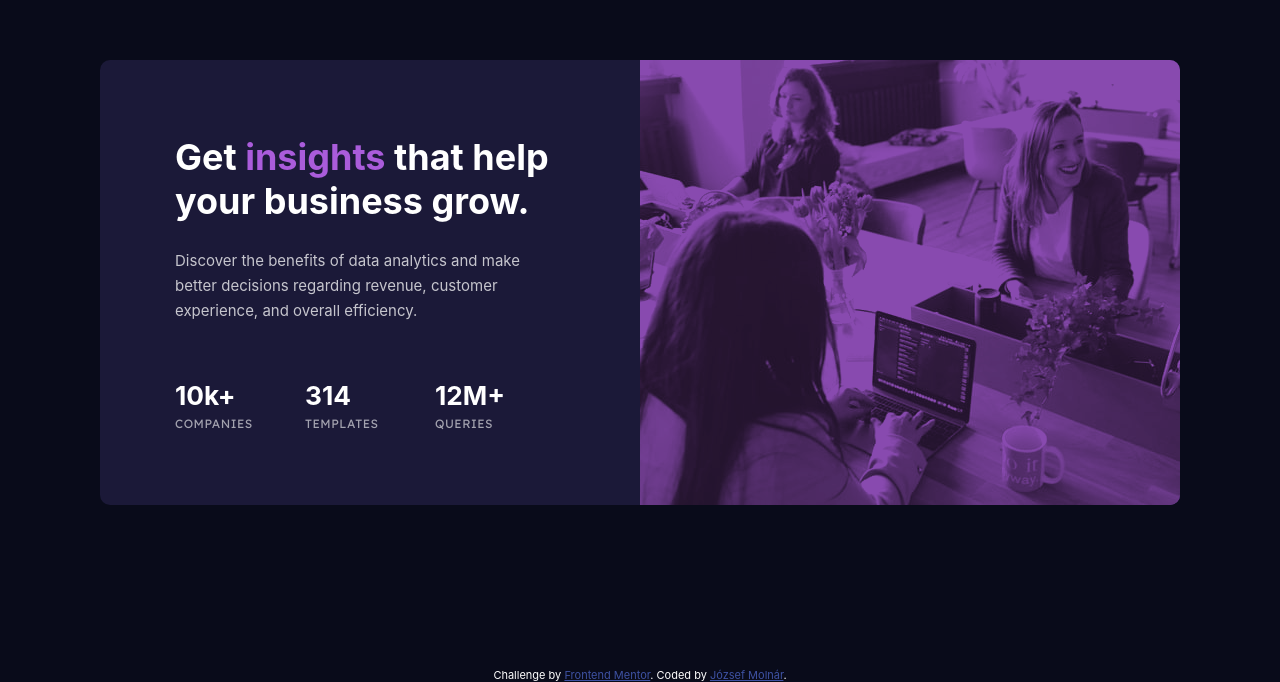
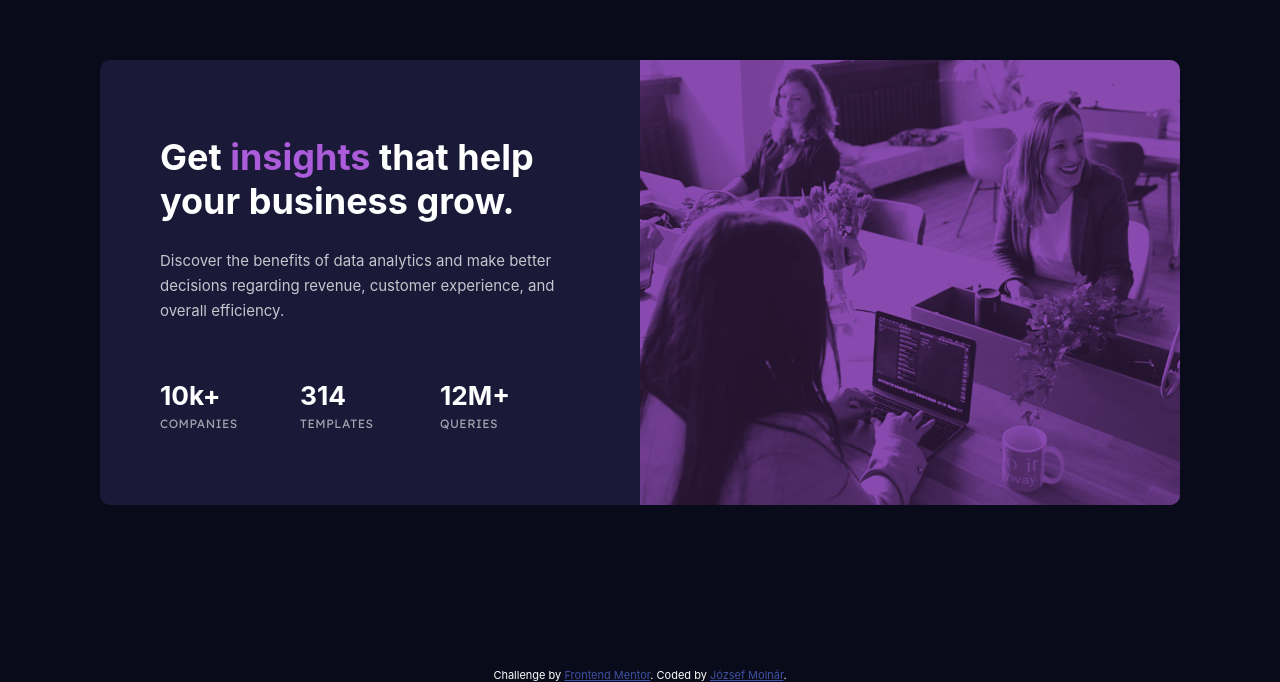
Before and after one commit to joco9308/fm-stats-preview-card, a plain HTML site: page index.html in a window 1280 px wide. Shown: the part 118-800 px from the top of the page. Drawn offline with Linux system fonts and the light colour scheme; a web font is replaced by a local one.

Commit message:
changin padings

```diff
--- a/style.css
+++ b/style.css
@@ -75,7 +75,7 @@ main > header > img:last-child {
 }
 
 main > section {
-    padding: 75px;
+    padding: 75px 60px;
     grid-row: 1;
     grid-column: 1;
     display: flex;
```
